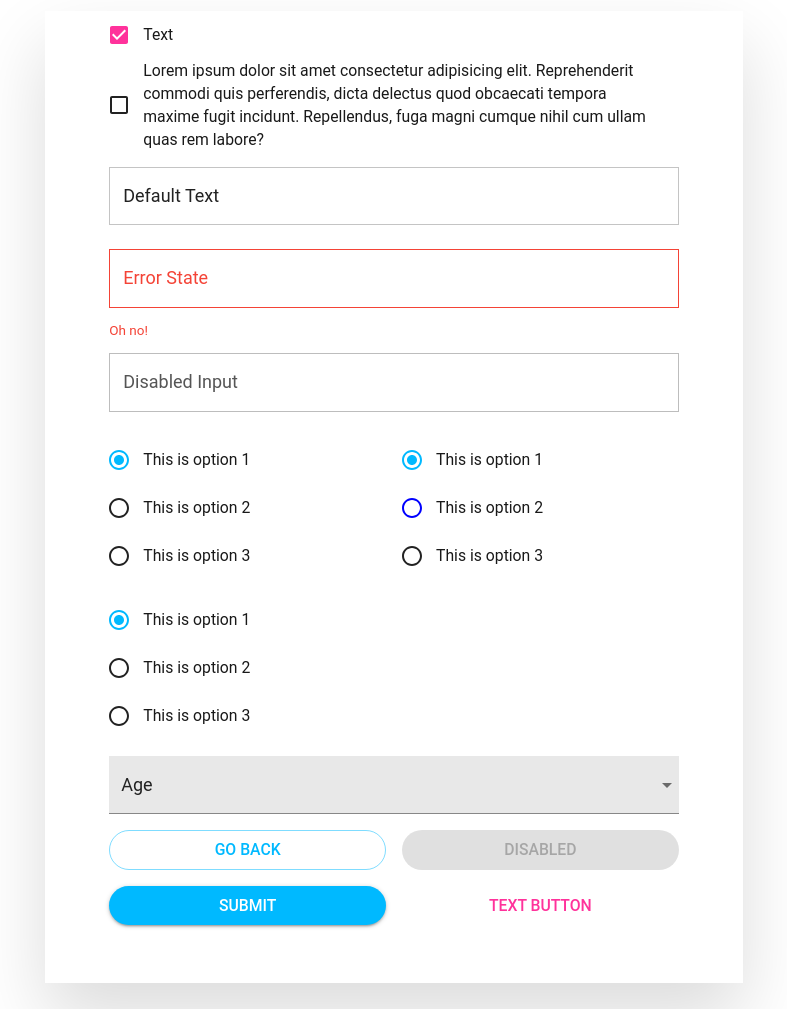
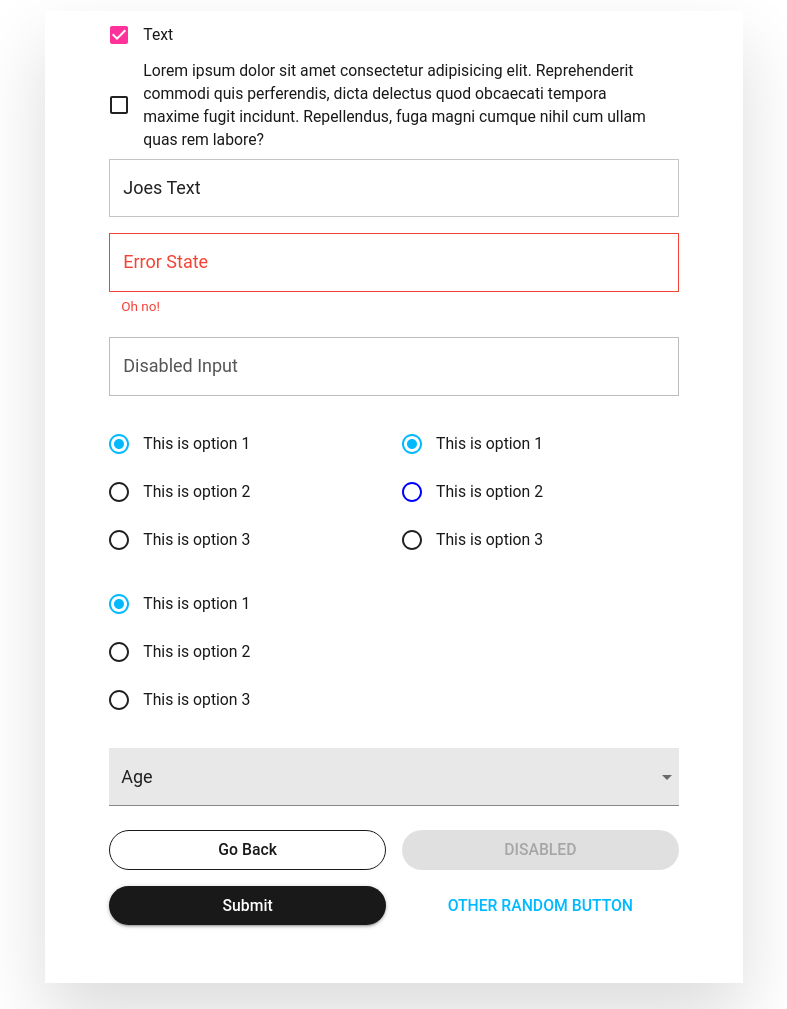
Before and after one commit to doubles078/EFMaterialUI, a Gatsby site: page / in a window 1280 px wide. Shown: the part 112-1121 px from the top of the page, without its empty margins (246-1033 px from the left). Built offline with nearby package versions, Linux system fonts and the light colour scheme; Gatsby itself is replaced by a stand-in of ours.

Commit message:
Joes stuff

```diff
--- a/gatsby-config.js
+++ b/gatsby-config.js
@@ -19,7 +19,7 @@ module.exports = {
         name: 'gatsby-starter-default',
         short_name: 'starter',
         start_url: '/',
-        background_color: '#E8244F',
+        background_color: '#ff329b',
         theme_color: '#1B9DDE',
         display: 'minimal-ui',
         icon: 'src/images/gatsby-icon.png', // This path is relative to the root of the site.
--- a/src/assets/themes/eftheme.js
+++ b/src/assets/themes/eftheme.js
@@ -1,5 +1,4 @@
 import { createMuiTheme } from '@material-ui/core/styles'
-import red from '@material-ui/core/colors/red'
 
 const eftheme = createMuiTheme({
   palette: {
@@ -41,6 +40,7 @@ const eftheme = createMuiTheme({
     borderRadius: 0,
   },
   overrides: {
+    MuiInputLabel: {},
     MuiButton: {
       root: {
         boxShadow: 'none',
--- /dev/null
+++ b/src/components/form/JoesButton.js
@@ -0,0 +1,60 @@
+import React from 'react'
+import PropTypes from 'prop-types'
+import { withStyles } from '@material-ui/core/styles'
+import Button from '@material-ui/core/Button'
+
+const styles = theme => ({
+  root: {
+    background: theme.palette.text.primary,
+    color: 'white',
+    boxShadow: '0',
+    '&:hover': {
+      background: theme.palette.primary.main,
+    },
+  },
+  outlined: {
+    border: `1px solid ${theme.palette.text.primary}`,
+    color: theme.palette.text.primary,
+    boxShadow: '0',
+    '&:hover': {
+      border: `1px solid ${theme.palette.primary.main}`,
+      background: 'transparent',
+      color: theme.palette.primary.main,
+    },
+  },
+  label: {
+    textTransform: 'capitalize',
+  },
+})
+
+function JoesButton(props) {
+  const { classes } = props
+
+  let dansclass
+
+  switch (props.variant) {
+    case 'outlined':
+      dansclass = classes.outlined
+      break
+    default:
+      dansclass = classes.root
+  }
+
+  return (
+    <Button
+      {...props}
+      classes={{
+        root: dansclass, // class name, e.g. `classes-nesting-root-x`
+        label: classes.label, // class name, e.g. `classes-nesting-label-x`
+      }}
+    >
+      {props.children}
+    </Button>
+  )
+}
+
+JoesButton.propTypes = {
+  classes: PropTypes.object.isRequired,
+}
+
+export default withStyles(styles)(JoesButton)
--- /dev/null
+++ b/src/components/form/JoesLabel.js
@@ -0,0 +1,20 @@
+import React from 'react'
+
+import { withStyles } from '@material-ui/core/styles'
+
+import InputLabel from '@material-ui/core/InputLabel'
+
+const styles = {
+  shrink: {
+    color: 'blue',
+    transform: 'translate(14px, 5px) scale(0.75)',
+  },
+}
+
+const JoesLabel = ({ classes, children }) => {
+  return (
+    <InputLabel classes={{ shrink: classes.shrink }}>{children}</InputLabel>
+  )
+}
+
+export default withStyles(styles)(JoesLabel)
--- a/src/components/form/index.js
+++ b/src/components/form/index.js
@@ -8,13 +8,15 @@ import Grid from '@material-ui/core/Grid'
 import Radio from '@material-ui/core/Radio'
 import RadioGroup from '@material-ui/core/RadioGroup'
 import Paper from '@material-ui/core/Paper'
-import NativeSelect from '@material-ui/core/NativeSelect'
 import FormControl from '@material-ui/core/FormControl'
 import FormHelperText from '@material-ui/core/FormHelperText'
 import Button from '@material-ui/core/Button'
 import InputLabel from '@material-ui/core/InputLabel'
 import Select from '@material-ui/core/Select'
 import FilledInput from '@material-ui/core/FilledInput'
+import OutlinedInput from '@material-ui/core/OutlinedInput'
+import JoesButton from './JoesButton'
+import JoesLabel from './JoesLabel'
 
 const styles = theme => ({
   container: {
@@ -33,9 +35,6 @@ const styles = theme => ({
   },
   radio: {
     color: 'blue',
-    '&&:checked': {
-      color: 'blue',
-    },
   },
   textField: {
     width: '100%',
@@ -49,6 +48,8 @@ const styles = theme => ({
   },
   formControl: {
     width: '100%',
+    marginTop: theme.spacing.unit,
+    marginBottom: theme.spacing.unit,
   },
 })
 
@@ -75,7 +76,7 @@ class OutlinedTextFields extends React.Component {
     return (
       <Paper className={classes.paper}>
         <form className={classes.container} noValidate autoComplete="off">
-          <Grid container className={classes.root} spacing={16}>
+          <Grid container spacing={16}>
             <Grid item xs={12}>
               <FormControlLabel
                 control={<Checkbox defaultChecked />}
@@ -86,23 +87,37 @@ class OutlinedTextFields extends React.Component {
                 label="Lorem ipsum dolor sit amet consectetur adipisicing elit. Reprehenderit commodi quis perferendis, dicta delectus quod obcaecati tempora maxime fugit incidunt. Repellendus, fuga magni cumque nihil cum ullam quas rem labore?"
               />
 
-              <TextField
-                id="outlined-name"
-                label="Default Text"
+              <FormControl className={classes.formControl} variant="outlined">
+                <JoesLabel htmlFor="default-text">Joes Text</JoesLabel>
+
+                <OutlinedInput
+                  id="default-text"
                   className={classes.textField}
                   margin="normal"
                   variant="outlined"
                 />
-              <FormControl className={classes.formControl} error>
-                <TextField
-                  dan="hey"
+              </FormControl>
+
+              <FormControl
+                className={classes.formControl}
+                error
+                variant="outlined"
+              >
+                <InputLabel
+                  htmlFor="outlined-error"
+                  className={classes.hackedLabel}
+                >
+                  Error State
+                </InputLabel>
+
+                <OutlinedInput
                   error
                   id="outlined-error"
-                  label="Error State"
                   className={classes.textField}
                   margin="normal"
                   variant="outlined"
                 />
+
                 <FormHelperText>Oh no!</FormHelperText>
               </FormControl>
               <TextField
@@ -217,13 +232,9 @@ class OutlinedTextFields extends React.Component {
               </FormControl>
             </Grid>
             <Grid item xs={6}>
-              <Button
-                variant="outlined"
-                color="primary"
-                className={classes.button}
-              >
+              <JoesButton className={classes.button} variant="outlined">
                 Go Back
-              </Button>
+              </JoesButton>
             </Grid>
             <Grid item xs={6}>
               <Button
@@ -237,17 +248,13 @@ class OutlinedTextFields extends React.Component {
               </Button>
             </Grid>
             <Grid item xs={6}>
-              <Button
-                variant="contained"
-                color="primary"
-                className={classes.button}
-              >
+              <JoesButton className={classes.button} variant="contained">
                 Submit
-              </Button>
+              </JoesButton>
             </Grid>
             <Grid item xs={6}>
-              <Button color="secondary" className={classes.button}>
-                Text Button
+              <Button color="primary" className={classes.button}>
+                Other Random Button
               </Button>
             </Grid>
           </Grid>
```
Also changed, not shown: src/components/form/joesinput.js (+34 -0 lines), public/manifest.webmanifest, 1 other file. Lines whose indentation alone changed are shown as unchanged.
